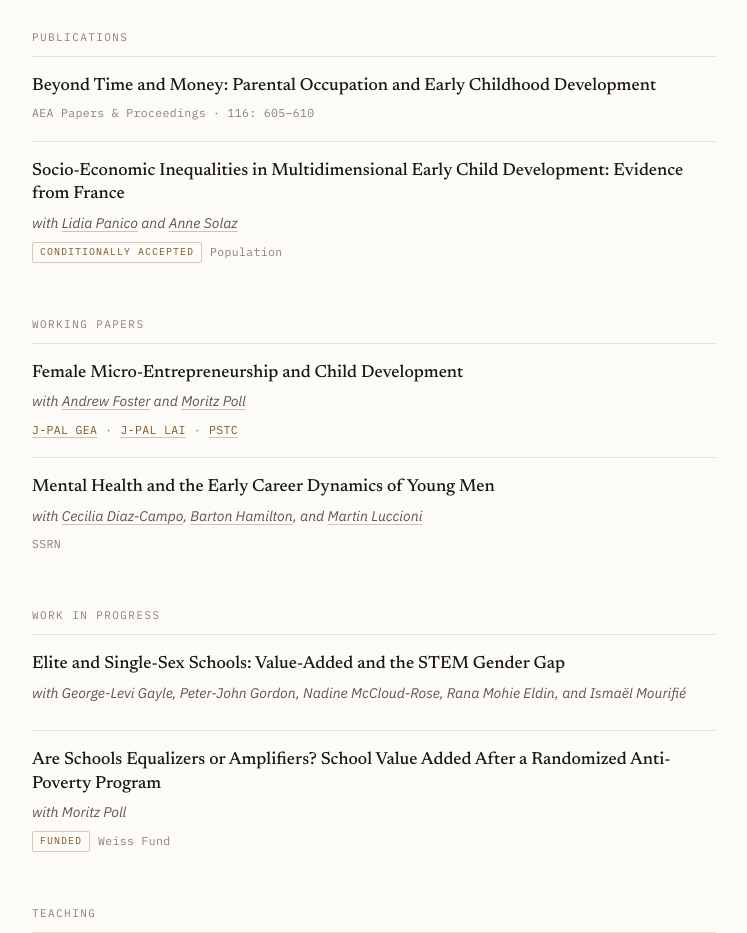
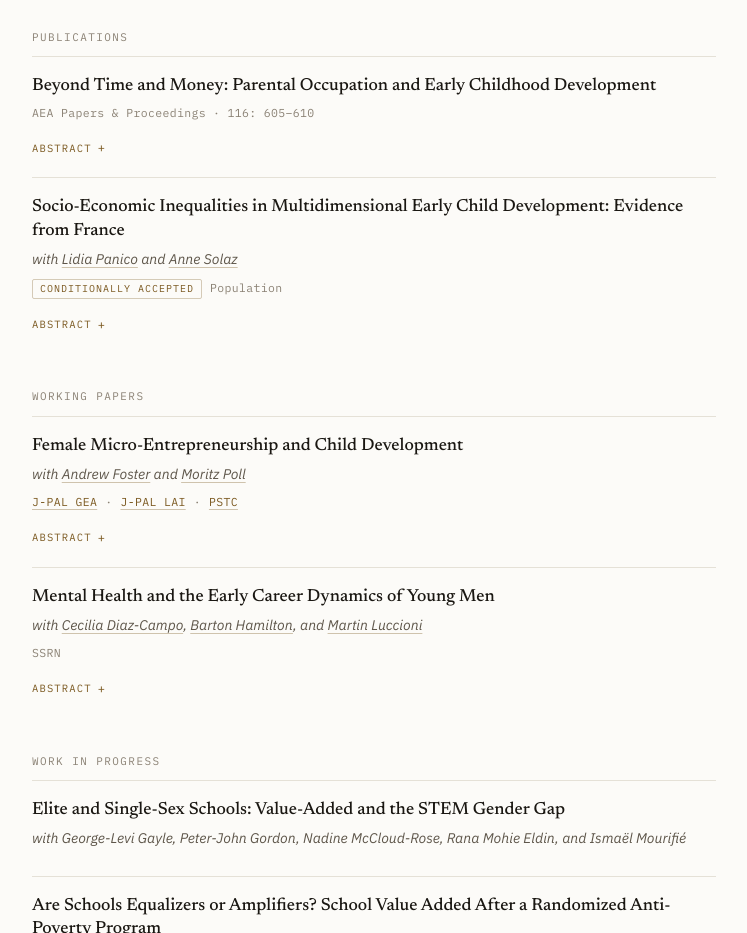
Before and after one commit to hyunsoosuh/hyunsoosuh.github.io, a plain HTML site: page index.html in a window 1280 px wide. Shown: the part 940-1873 px from the top of the page, without its empty margins (432-1179 px from the left). Drawn offline with Linux system fonts and the light colour scheme.

Commit message:
Add collapsible abstracts to publications and working papers
Native <details> disclosure so it works without JavaScript, stays
keyboard accessible, and remains findable by in-page search.

Co-Authored-By: Claude Opus 5 <noreply@anthropic.com>

```diff
--- a/index.html
+++ b/index.html
@@ -270,6 +270,26 @@
     letter-spacing: 0.1em;
   }
 
+  .abs { margin-top: 10px; }
+  .abs summary {
+    font-family: var(--mono);
+    font-size: 10.5px;
+    letter-spacing: 0.11em;
+    text-transform: uppercase;
+    color: var(--accent);
+    cursor: pointer;
+    list-style: none;
+    display: inline-flex;
+    align-items: center;
+    gap: 6px;
+  }
+  .abs summary::-webkit-details-marker { display: none; }
+  .abs summary::after { content: "+"; font-size: 12px; line-height: 1; }
+  .abs[open] summary::after { content: "\2013"; }
+  .abs summary:hover { color: var(--ink); }
+  .abs summary:focus-visible { outline: 2px solid var(--accent); outline-offset: 3px; border-radius: 2px; }
+  .abs p { margin: 10px 0 0; font-size: 14.5px; line-height: 1.66; color: var(--ink-soft); max-width: 64ch; }
+
   /* ---------- teaching ---------- */
   .inst {
     font-family: var(--serif);
@@ -404,11 +424,15 @@
         <article class="paper">
           <h3><a href="https://www.aeaweb.org/articles?id=10.1257/pandp.20261122" target="_blank" rel="noopener">Beyond Time and Money: Parental Occupation and Early Childhood Development</a></h3>
           <p class="venue">AEA Papers &amp; Proceedings · 116: 605–610</p>
+
+          <details class="abs"><summary>Abstract</summary><p>This paper examines how parental occupation shapes early cognitive and noncognitive child development. Using the Millennium Cohort Study and the British Household Panel Survey, I document that parents allocate time in home production and market work differently across occupations. Estimating a system of simultaneous equations through three-stage least squares, I find that parental occupation is an important determinant of child skill formation beyond time and money: Maternal employment is associated with higher cognitive and noncognitive skills, while paternal self-employment is associated with higher noncognitive skills. Returns to parental time are higher among college-educated parents, consistent with skill-biased parenting.</p></details>
         </article>
         <article class="paper">
           <h3>Socio-Economic Inequalities in Multidimensional Early Child Development: Evidence from France</h3>
           <p class="coauthors">with <a href="https://sites.google.com/site/lidiapanico00/home" target="_blank" rel="noopener">Lidia Panico</a> and <a href="https://annesolaz.site.ined.fr/en/" target="_blank" rel="noopener">Anne Solaz</a></p>
           <p class="venue"><span class="status">Conditionally accepted</span> Population</p>
+
+          <details class="abs"><summary>Abstract</summary><p>Socio-economic inequalities in early child development are well documented, yet the mechanisms through which these disparities emerge and persist remain debated. This paper examines inequalities across five developmental domains&mdash;language, behavior, fine motor skills, gross motor skills, and toilet training&mdash;in France, a country characterized by a generous welfare state and broad access to early childcare. Using nationally representative data on approximately 18,000 children born in 2011, we document disparities at age two, by maternal education, and decompose these gaps into contributions from child characteristics, household demographics, household economic resources, parenting practices, and childcare arrangements. Large educational gradients emerge in language development, while inequalities in other domains are not observed or occasionally favor more disadvantaged groups. Both parenting and childcare matter in shaping these gaps, though their relative importance varies across domains. The findings underscore the importance of a multidimensional perspective on early child development when assessing the origins of socio-economic inequality.</p></details>
         </article>
       </div>
     </section>
@@ -421,11 +445,15 @@
           <h3><a href="FosterPollSuhECD.pdf">Female Micro-Entrepreneurship and Child Development</a></h3>
           <p class="coauthors">with <a href="https://afosterri.org/afoster/" target="_blank" rel="noopener">Andrew Foster</a> and <a href="https://www.moritz-poll.com/" target="_blank" rel="noopener">Moritz Poll</a></p>
           <p class="venue"><a href="https://www.povertyactionlab.org/initiative-project/female-micro-entrepreneurship-and-child-development" target="_blank" rel="noopener">J-PAL GEA</a> · <a href="https://www.povertyactionlab.org/initiative-project/child-focused-ultra-poor-graduation" target="_blank" rel="noopener">J-PAL LAI</a> · <a href="https://pstc.brown.edu/news/2025-11-26/micro-enterprise-support-moms-malawi" target="_blank" rel="noopener">PSTC</a></p>
+
+          <details class="abs"><summary>Abstract</summary><p>Ultra-poor graduation programs (UPG) reliably reduce extreme poverty among adult recipients, yet their intergenerational effects on children remain largely undocumented. We study a child-focused UPG in rural Malawi that augments the standard graduation bundle with early childhood development (ECD) training, targeting mothers with young children in a population that is both severely stunted and approximately 1 SD behind international benchmarks on cognitive and non-cognitive development. In an RCT of 1,872 households, we show that the intervention raises child development by 0.16 to 0.26 SD within one year but has no significant effects on anthropometrics. Behind the impacts is a broad shift in parental inputs and behaviors. The results demonstrate that a child-focused anti-poverty program can generate child development gains that have not been documented in comparable programs without a child focus.</p></details>
         </article>
         <article class="paper">
           <h3><a href="https://papers.ssrn.com/sol3/papers.cfm?abstract_id=5429296" target="_blank" rel="noopener">Mental Health and the Early Career Dynamics of Young Men</a></h3>
           <p class="coauthors">with <a href="https://sites.google.com/view/ceciliadiazcampo" target="_blank" rel="noopener">Cecilia Diaz-Campo</a>, <a href="https://www.bartonhamilton.com/" target="_blank" rel="noopener">Barton Hamilton</a>, and <a href="https://sites.google.com/view/martinluccioni" target="_blank" rel="noopener">Martin Luccioni</a></p>
           <p class="venue">SSRN</p>
+
+          <details class="abs"><summary>Abstract</summary><p>Does poor health scar early-career labor market trajectories, and does resilience help recovery? Using longitudinal data from HILDA and treating adverse life events as plausibly exogenous health shocks, we estimate a dynamic discrete choice model of mental and physical health evolution and its two-way interaction with schooling and employment decisions, allowing for unobserved heterogeneity in productivity and resilience. Poor mental health reduces full-time employment, raises non-employment, and leaves persistent earnings scars. Resilience determines the speed of recovery: low-resilience individuals rebound more slowly, remain more exposed to transitory disruptions, and are willing to pay more to avoid the early-adulthood mental health dip. Mental health follows a U-shape over early adulthood, and willingness to pay peaks where it is lowest. Always-good mental health raises lifetime welfare by 65.8% of lifetime consumption; the dip alone costs low-resilience individuals 6.0%. Mental health support targeted at low-resilience youth yields the largest welfare gains.</p></details>
         </article>
       </div>
     </section>
```
